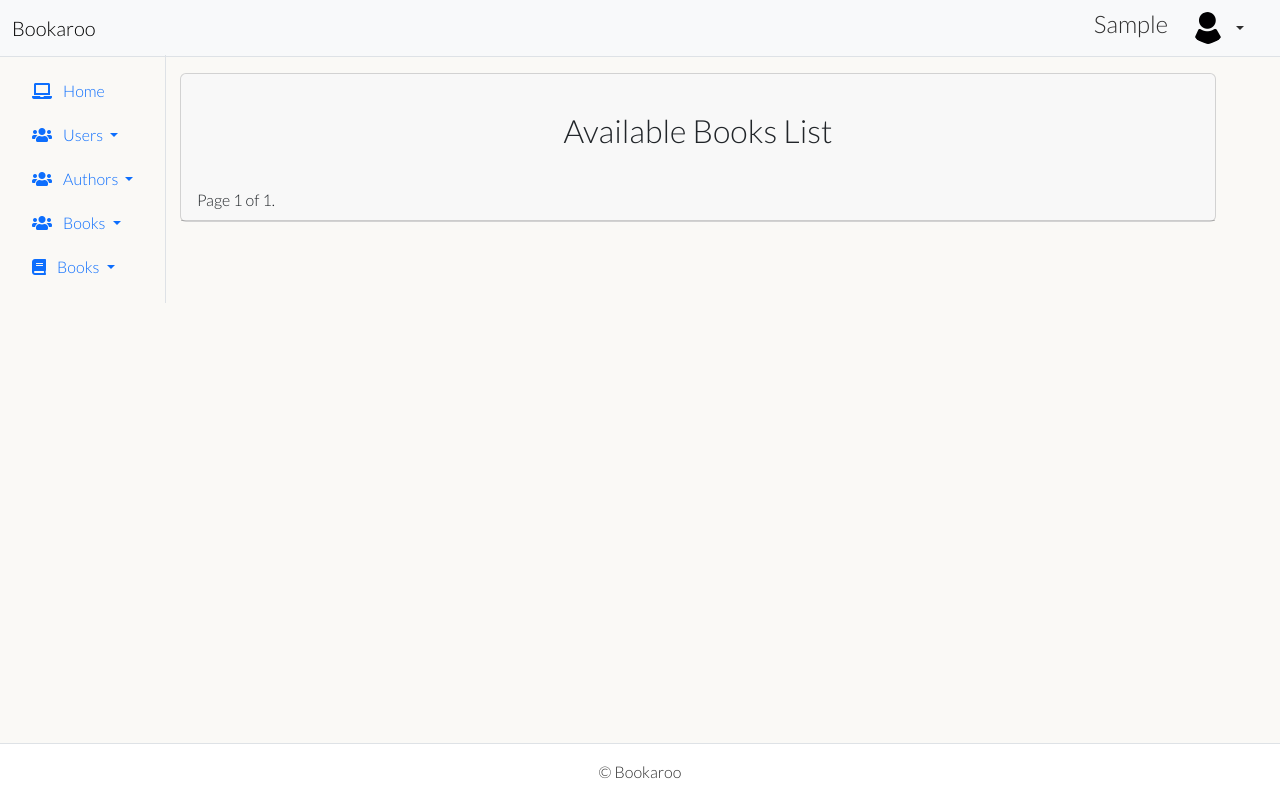
After one commit to RocioSerrano0921/bookaroo, a Django app: page /book/books/available-books-list/ in a window 1280 px wide. The commit adds this page. Run offline with Django 4.2, Linux system fonts and the light colour scheme; the visitor is signed in with stand-in values (Sample User, id 1); data that the repository does not hold is empty; some libraries are stand-ins or nearby versions.

Commit message:
Implement book reservation feature: add BookReservation model, views, and templates; update Book model and forms to include new fields

```diff
--- a/apps/book/admin.py
+++ b/apps/book/admin.py
@@ -1,7 +1,8 @@
 from django.contrib import admin
-from .models import Author, Book
+from .models import Author, Book, BookReservation
 
 # Register your models here.
 
 admin.site.register(Author)
 admin.site.register(Book)
+admin.site.register(BookReservation)
--- /dev/null
+++ b/apps/book/templates/book/books/available_books.html
@@ -0,0 +1,58 @@
+{% extends 'base.html' %}
+{% load static %}
+{% block title %}Available Books - Bookaroo{% endblock title %}
+{% block extra_css %}
+{% endblock extra_css %}
+{% block content %}
+<div class="card">
+    <div class="card-header">
+        <div class="row" style="margin: 30px;">
+            <div class="col-md-12 text-center ">
+                <strong class="card-title">
+                    <h2>Available Books List</h2>
+                </strong>
+            </div>
+        </div>
+
+        <div class="container">
+            <div class="row">
+                {% for book in object_list %}
+                <div class="col-md-4">
+                    <a href="{% url 'book:book_detail' book.pk %}">
+                        <div class="card">
+                            <img class="card-img-top" src="{{ book.image.url }}" alt="{{ book.title }}">
+                            <div class="card-body">
+                                <h4 class="card-title mb-3">{{ book.title }}</h4>
+                                <p class="card-text">{{ book.description | truncatewords:40 }}</p>
+                            </div>
+                        </div>
+                    </a>
+                </div>
+                {% endfor %}
+            </div>
+        </div>
+
+        <div class="pagination">
+            <span class="step-links">
+                {% if page_obj.has_previous %}
+                <a href="?page=1">&laquo; First</a>
+                <a href="?page={{ page_obj.previous_page_number }}">Previous</a>
+                {% endif %}
+
+                <span class="current">
+                    Page {{ page_obj.number }} of {{ page_obj.paginator.num_pages }}.
+                </span>
+
+                {% if page_obj.has_next %}
+                <a href="?page={{ page_obj.next_page_number }}">Next</a>
+                <a href="?page={{ page_obj.paginator.num_pages }}">Last &raquo;</a>
+                {% endif %}
+            </span>
+        </div>
+    </div>
+</div>
+
+
+{% endblock content %}
+{% block extrajs %}
+{% endblock extrajs %}
--- a/apps/book/templates/book/books/books_list.html
+++ b/apps/book/templates/book/books/books_list.html
@@ -13,7 +13,7 @@
                 <tr>
                     <th scope="col">#</th>
                     <th scope="col">Title</th>
-                    <th scope="col">Publish Date</th>
+                    <th scope="col">Published Date</th>
                     <th scope="col">Author</th>
                 </tr>
             </thead>
--- a/apps/book/templates/book/books/create_book.html
+++ b/apps/book/templates/book/books/create_book.html
@@ -4,11 +4,11 @@
 
 <div class="container mt-4">
     <h2>Register Form</h2>
-    <form method="POST">
+    <form method="POST" enctype="multipart/form-data">
         {% csrf_token %}
         {{ form.non_field_errors }}
         {{ form.as_p }}
-        <button type="submit" class="btn btn-success">Save</button>
+        <button type="submit" class="btn btn-success">Save Book</button>
     </form>
 </div>
 
--- a/apps/book/urls.py
+++ b/apps/book/urls.py
@@ -11,4 +11,8 @@ urlpatterns = [
     path('books/create_book/', CreateBook.as_view(), name='create_book'),
     path('books/edit_book/<int:pk>/', EditBook.as_view(), name='edit_book'),
     path('books/delete_book/<int:pk>/', DeleteBook.as_view(), name='delete_book'),
+    #General URLs
+    path('books/available-books-list/', AvailableBooksView.as_view(), name='available_books_list'),  # New URL pattern for available books view
+    path('books/book-detail/<int:pk>/', AvailableDetailBook.as_view(), name='book_detail'),  # New URL pattern for book detail view
+    path('books/reserve-book/', RegisterBookReservation.as_view(), name='reserve_book'),  # New URL pattern for reserving a book
 ]
--- a/apps/book/views.py
+++ b/apps/book/views.py
@@ -1,11 +1,11 @@
 from django.shortcuts import get_object_or_404, render, redirect
 from django.contrib import messages  # Import messages framework
 from django.contrib.auth.mixins import LoginRequiredMixin
-from django.http import HttpResponseRedirect
-from django.views.generic import TemplateView, View, ListView, UpdateView, CreateView, DeleteView
+from django.http import HttpResponse, HttpResponseRedirect, JsonResponse
+from django.views.generic import TemplateView, View, ListView, UpdateView, CreateView, DeleteView, DetailView
 from django.urls import reverse_lazy
 from .forms import AuthorForm, BookForm
-from .models import Author, Book
+from .models import Author, Book, BookReservation
 
 
 # Create your views here.
@@ -142,7 +142,7 @@ class CreateBook(LoginRequiredMixin, CreateView):
 class EditBook(LoginRequiredMixin, UpdateView):
     model = Book
     form_class = BookForm
-    template_name = 'book/books/books_list.html'
+    template_name = 'book/books/create_book.html'
     success_url = reverse_lazy('book:books_list')  # Redirect to the list of books after successful edit
 
     def get_context_data(self, **kwargs):
@@ -162,3 +162,31 @@ class DeleteBook(LoginRequiredMixin, DeleteView):
         self.object.save()
         messages.success(request, 'Book deleted successfully.')
         return HttpResponseRedirect(self.get_success_url())
+
+
+class AvailableBooksView(LoginRequiredMixin, ListView):
+    model = Book
+    paginate_by = 6  # Number of books per page
+    template_name = 'book/books/available_books.html'
+
+    def get_queryset(self):
+        """Return the list of available books (stock > 0)."""
+        queryset = self.model.objects.filter(is_active=True, stock__gte=1)
+        return queryset
+
+class AvailableDetailBook(LoginRequiredMixin, DetailView):
+    model = Book
+    template_name = 'book/books/available_book_detail.html'
+
+
+class RegisterBookReservation(LoginRequiredMixin, CreateView):
+    model = BookReservation
+    success_url = reverse_lazy('book:available_books_list')
+
+    def post(self, request, *args, **kwargs):
+        # Debugging line to print POST data
+        print(request.POST)
+        if request.headers.get('x-requested-with') == 'XMLHttpRequest':
+            # Aquí manejarías la reserva del libro
+            return JsonResponse({'message': 'Reserva creada con éxito.'})
+        return redirect('/')
--- a/static/css/style.css
+++ b/static/css/style.css
@@ -35,14 +35,16 @@ body {
 .layout {
     display: block;
 }
-.main_right {
-    padding-left: 255px;
-    padding-right: 4rem !important;
-}
+
 @media (min-width: 768px) {
     /* lg */
     .layout {
         display: flex;
+    }
+
+    .main_right {
+        padding-left: 180px;
+        padding-right: 4rem !important;
     }
     #sidebar {
         visibility: visible !important;
--- a/templates/base.html
+++ b/templates/base.html
@@ -120,7 +120,8 @@
                                 <i class="fa fa-book me-2"></i> Books
                             </a>
                             <ul class="dropdown-menu">
-                                <li><a class="dropdown-item" href="#"><i class="fa fa-table me-2"></i> Available
+                                <li><a class="dropdown-item" href="{% url 'book:available_books_list' %}"><i
+                                            class="fa fa-table me-2"></i> Available
                                         Books</a></li>
                                 <li><a class="dropdown-item" href="#"><i class="fa fa-table me-2"></i> Reserved
                                         Books</a></li>
@@ -249,6 +250,8 @@
 
     <!-- Custom JS -->
     <!-- <script src="{% static 'js/main.js' %}"></script> -->
+    <!-- jQuery (necessary for AJAX and other functionalities) -->
+    <script src="https://code.jquery.com/jquery-3.6.0.min.js"></script>
 
     {% block extra_js %}{% endblock extra_js %}
 </body>
```
Also changed, not shown: apps/book/forms.py (+19 -1 lines), apps/book/models.py (+22 -0 lines), apps/book/templates/book/books/available_book_detail.html (added, +83 -0 lines), config/settings.py (+6 -1 lines), apps/book/migrations/0007_bookreservation.py (added).
